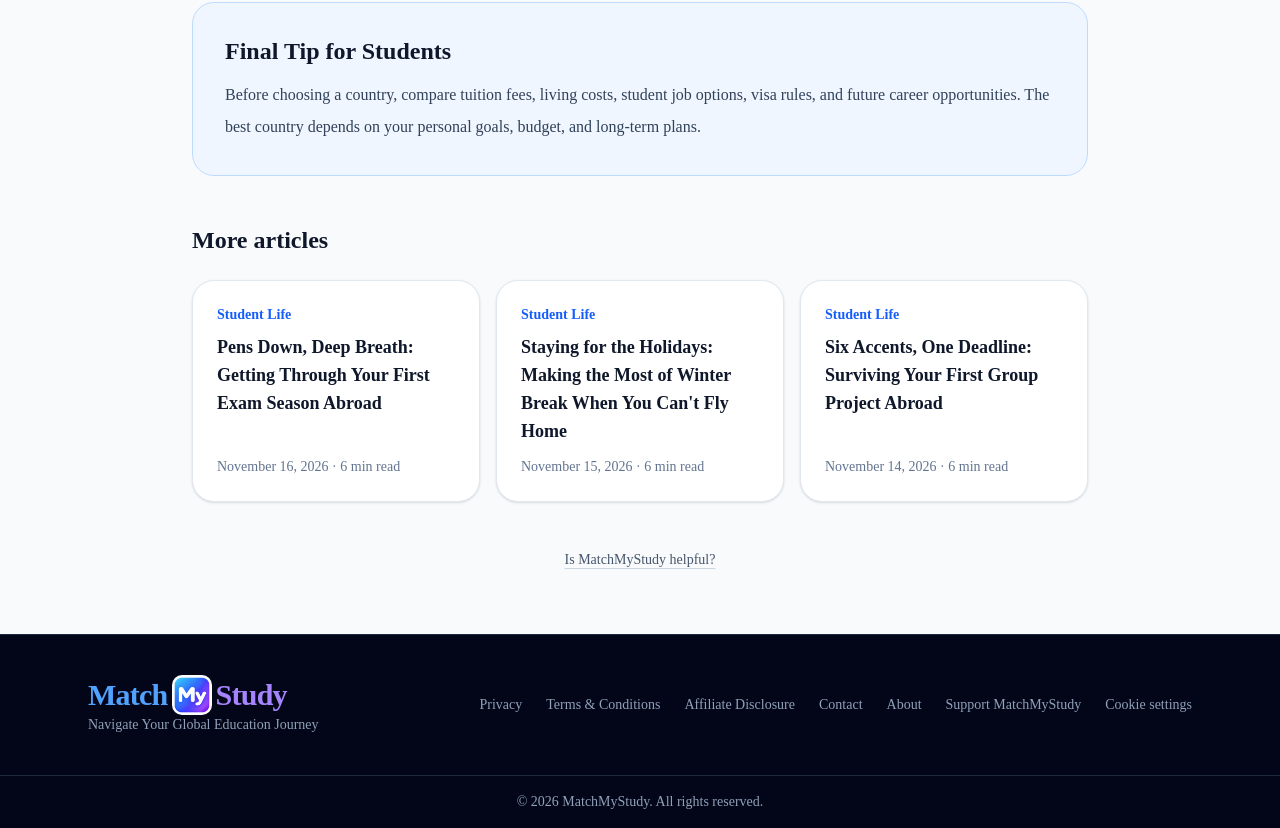
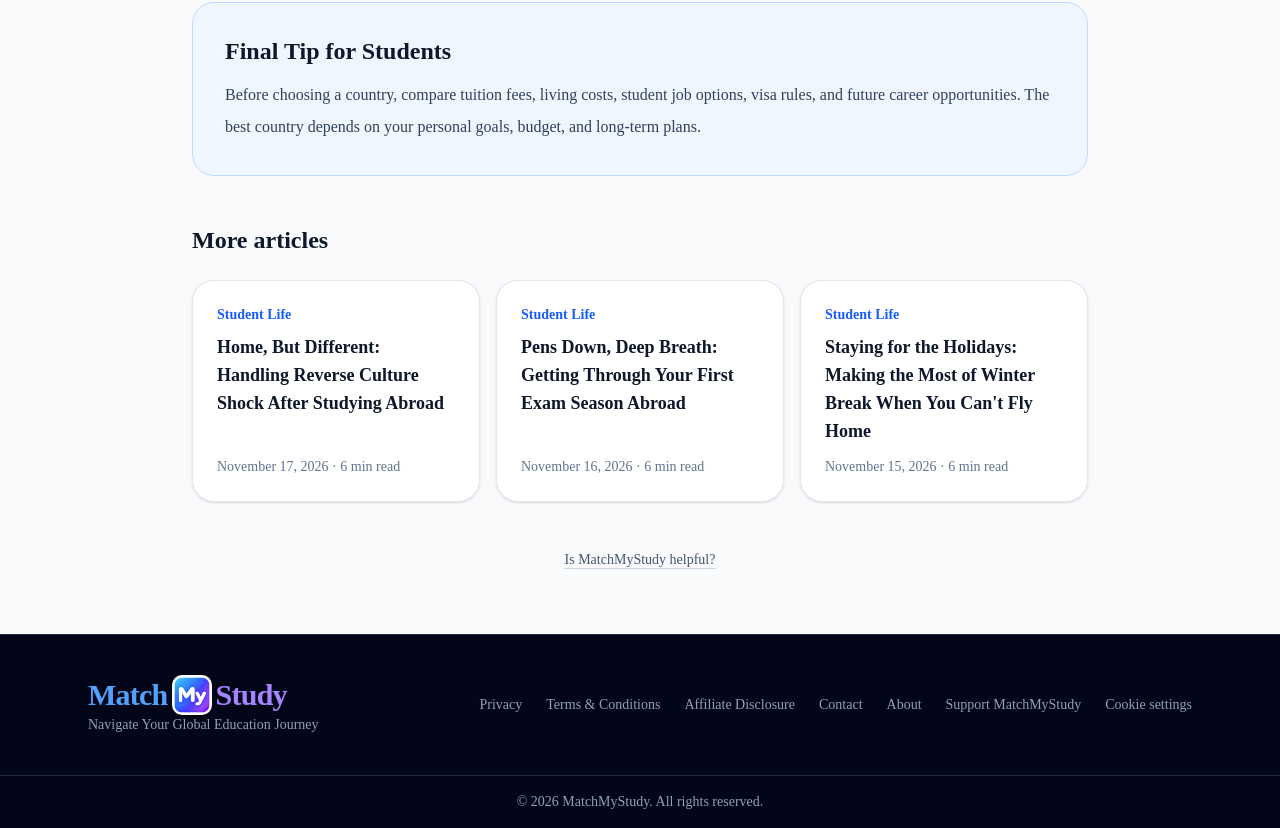
Before and after one commit to Ravindu612/MatchMyStudy, a Next.js app: page /blog/arrival-day in a window 1280 px wide. Shown: the part 3786-4614 px from the top of the page. Built offline with nearby package versions, Linux system fonts and the light colour scheme; no server answers.

Commit message:
Add November 17 blog post: Handling Reverse Culture Shock After Studying Abroad

```diff
--- a/data/blog/posts.ts
+++ b/data/blog/posts.ts
@@ -1223,6 +1223,51 @@ export const blogPosts: BlogPost[] = [
     },
   },
   {
+    title: "Home, But Different: Handling Reverse Culture Shock After Studying Abroad",
+    slug: "reverse-culture-shock",
+    description:
+      "A warm, practical guide for international students going home for the holidays or for good: why home can feel strange after time abroad, how to talk about your experience, staying connected to the life you built, and turning what you learned into your next step.",
+    category: "Student Life",
+    date: "2026-11-17",
+    readTime: "6 min read",
+    intro:
+      "Everyone warns you about culture shock before you leave. Fewer people mention what can happen when you come back. You land, your family is waiting, the food tastes exactly right, and yet something feels slightly off. The streets seem smaller, conversations move differently, and the person you were before you left does not quite fit anymore.\n\nThis is often called reverse culture shock, and it is a very normal part of studying abroad. Whether you are flying home for winter break or returning for good after graduation, here is how to understand it, talk about it, and come out the other side with the best of both worlds.",
+    sections: [
+      {
+        heading: "Why home can feel strange",
+        text: "While you were away, you changed. You learned to cook for yourself, navigate a new city, speak up in a different classroom, and solve problems with nobody to call down the hall. Meanwhile, home kept moving too. Friends started new jobs, shops closed, little brothers grew taller, and the family group chat developed jokes you missed.\n\nWhen these two sets of changes meet, there is a small gap. You may expect everything to be exactly as you left it, and feel unsettled when it is not. Or you may find that habits you once took for granted now look different through new eyes. None of this means something is wrong with you or with home. It simply means you have grown, and growth takes a little getting used to.",
+      },
+      {
+        heading: "Expect the ups and the dips",
+        text: "Many returning students describe a pattern. The first days are exciting: favourite meals, long hugs, sleeping in your old room. Then, after a week or two, a quieter feeling can arrive. You might feel restless, a bit lonely, or irritated by small things that never bothered you before. Later, most people settle into a new normal that mixes old routines with new ideas.\n\nKnowing this pattern in advance helps. If the dip comes, you can name it rather than worry about it. Give yourself time, keep some structure in your days, and avoid big decisions in your first restless week, such as changing your whole career plan because home suddenly feels boring.",
+      },
+      {
+        heading: "Tell your story in small pieces",
+        text: "One of the hardest moments is when someone asks, \"So, how was it?\" and then waits about ten seconds for an answer. It is hard to sum up months of new experiences in one sentence, and it can sting when people lose interest quickly.\n\nTry preparing a few short stories instead of one big summary: the first meal you cooked badly, the classmate who became a close friend, the day you finally understood the bus system. Small, specific stories are easier for people to connect with. Save the longer conversations for the friends and family who really want to hear them, and remember that their interest in your new life does not have to match your excitement for it to be real.",
+      },
+      {
+        heading: "Stay connected to the life you built",
+        text: "Your time abroad did not end when you boarded the plane. Keep in touch with friends you made there with regular calls or messages, even short ones. If you are only home for the holidays, keep a light link to your university life by checking your student email now and then, so deadlines, housing notices, and enrolment reminders do not surprise you when you get back.\n\nYou can also bring a little of that life home. Cook a dish you learned abroad for your family, keep practising the language you started, or look for an international students' group, alumni network, or language exchange in your home city. These small habits help the two halves of your life feel like one story rather than two separate chapters.",
+      },
+      {
+        heading: "Turn what you learned into your next step",
+        text: "Studying abroad gives you skills that are easy to overlook: adapting to new systems, working with people from different backgrounds, managing money and time on your own, and communicating across languages and cultures. Write these down while they are fresh, with a real example for each. They are useful for job applications, interviews, scholarship essays, and further study.\n\nIf you are heading back abroad after the break, use this time to reflect on what went well in your first months and what you would like to change next term. If you have graduated and are home for good, think about how your experience might shape your next move, whether that is a job, a postgraduate program, or simply a new routine at home.",
+      },
+      {
+        heading: "When to ask for support",
+        text: "Feeling a bit out of place for a few weeks is common. But if low mood, anxiety, or loneliness carries on, stops you from sleeping or enjoying things, or feels overwhelming, it is worth talking to someone. That could be a trusted friend or family member, your doctor, or a counselling service. If you are still enrolled, many universities offer wellbeing support that you can contact even while you are away for the holidays, so check your university's student services pages.\n\nComing home after studying abroad is not going backwards. It is bringing everything you gained back with you. Be patient with yourself, be kind to the people who missed you, and let both places be part of who you are now.",
+      },
+    ],
+    coverImage: "/images/blog/reverse-culture-shock.jpg",
+    coverImageAlt: "A traveller in a pink jacket and jeans walks through a bright airport corridor pulling a small pink suitcase",
+    unsplash: {
+      photographerName: "Gabrielle Henderson",
+      photographerUrl: "https://unsplash.com/@gabriellefaithhenderson",
+      photoUrl:
+        "https://unsplash.com/photos/person-wearing-red-jacket-and-blue-denim-jeans-pulling-luggage-bag-while-walking-on-pathway-lT_uN_5atEw",
+    },
+  },
+  {
     title: "Canada vs Australia for International Students",
     slug: "canada-vs-australia",
     description:
```
Also changed, not shown: public/images/blog/reverse-culture-shock.jpg (added).
